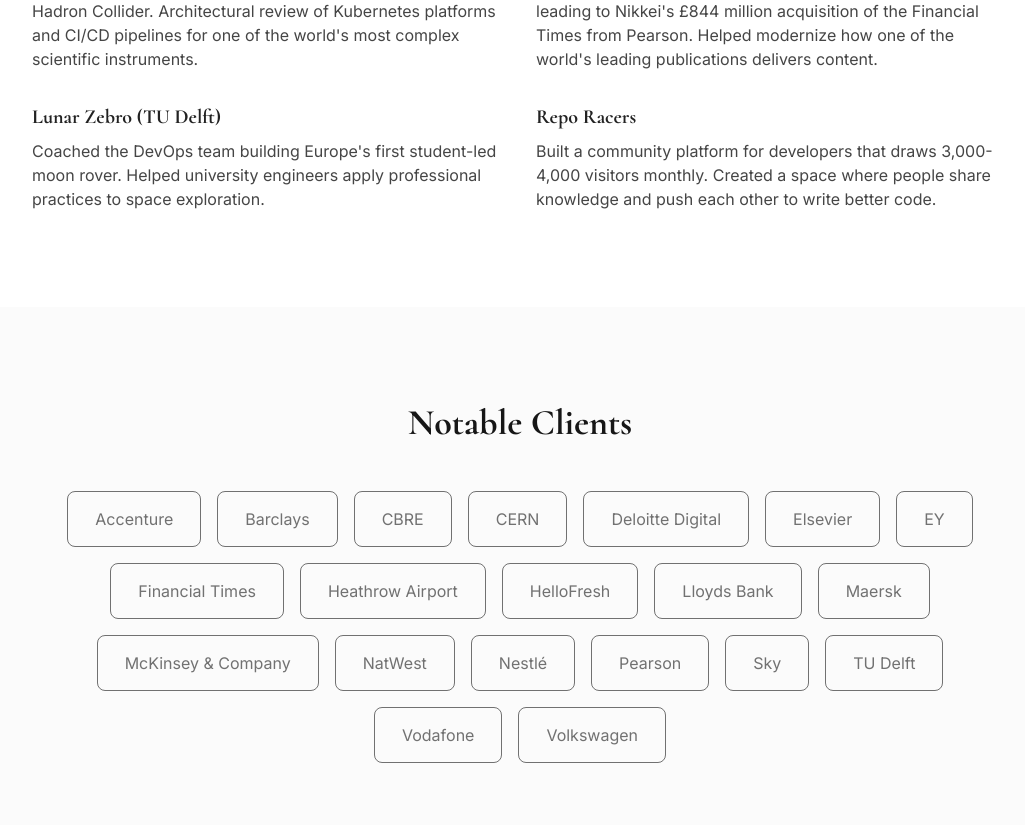
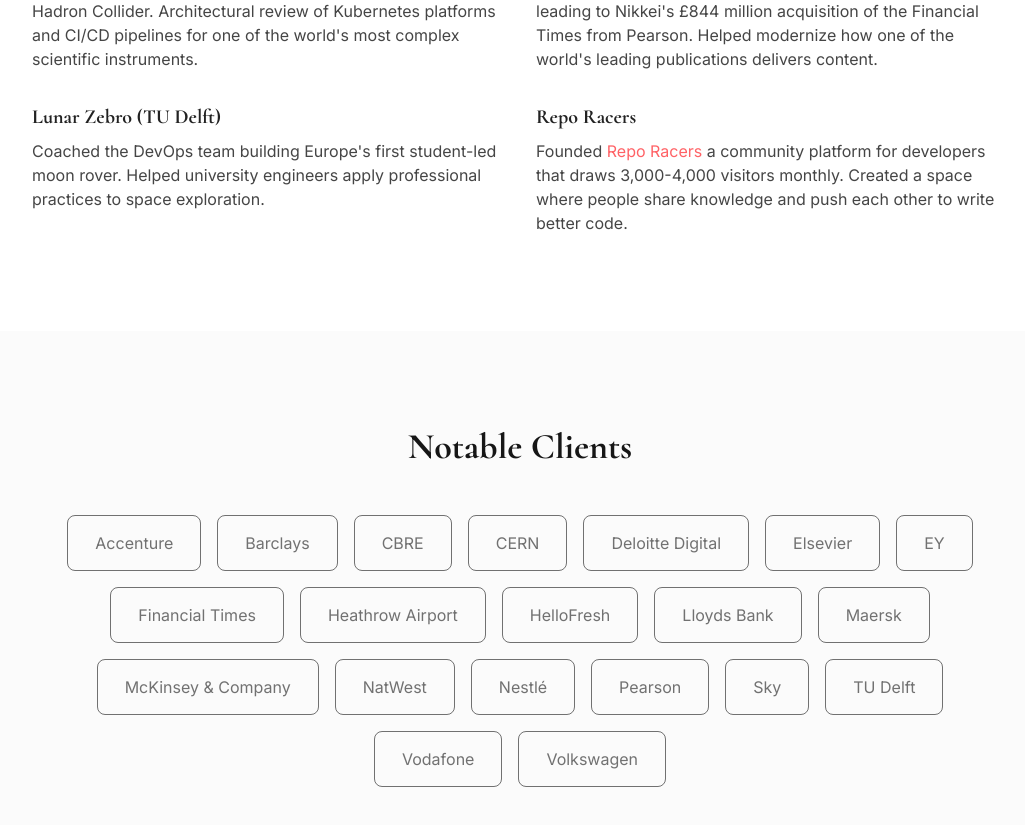
Before and after one commit to DevOpsKev/kevinryan-io, a Next.js app: page / in a window 1280 px wide. Shown: the part 2380-3205 px from the top of the page, without its empty margins (120-1145 px from the left). Built offline with nearby package versions, Linux system fonts and the light colour scheme.

Commit message:
add repo racers linkl

```diff
--- a/app/page.tsx
+++ b/app/page.tsx
@@ -180,7 +180,7 @@
             <div>
               <h3 className="text-xl font-bold mb-2 text-primary font-serif">Repo Racers</h3>
               <p className="text-base-content/80">
-                Built a community platform for developers that draws 3,000-4,000 visitors monthly. Created a space where people share knowledge and push each other to write better code.
+                Founded <a href="https://reporacers.com" target="_blank">Repo Racers</a> a community platform for developers that draws 3,000-4,000 visitors monthly. Created a space where people share knowledge and push each other to write better code.
               </p>
             </div>
           </div>
```
